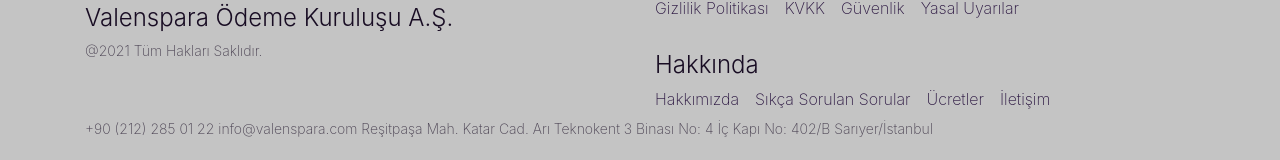
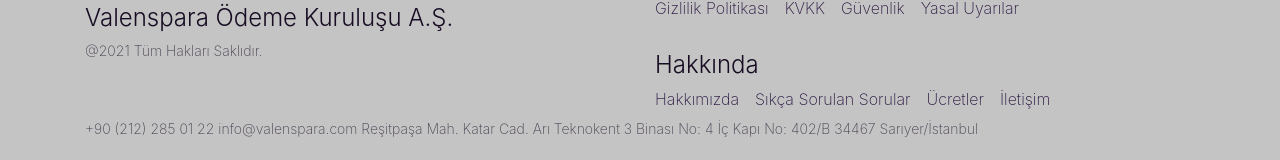
Before and after one commit to Valensas/valenspara.com, a Jekyll site: the page built from index.md, in a window 1280 px wide. Shown: the part 1284-1444 px from the top of the page. Built offline with Jekyll 4.4.1, drawn with Linux system fonts in a browser that asks for light colours; nearby versions of some CDN libraries.

Commit message:
Update _config.yml

```diff
--- a/_config.yml
+++ b/_config.yml
@@ -32,7 +32,7 @@
   Reşitpaşa Mah. Katar Cad.
   Arı Teknokent 3 Binası No:<span> 4
   İç Kapı No:<span> 402/B
-  Sarıyer/İstanbul
+  34467 Sarıyer/İstanbul
 footer_navigation_1_title: Güvenlik
 footer_navigation_1:
     - text: Gizlilik Politikası
```
